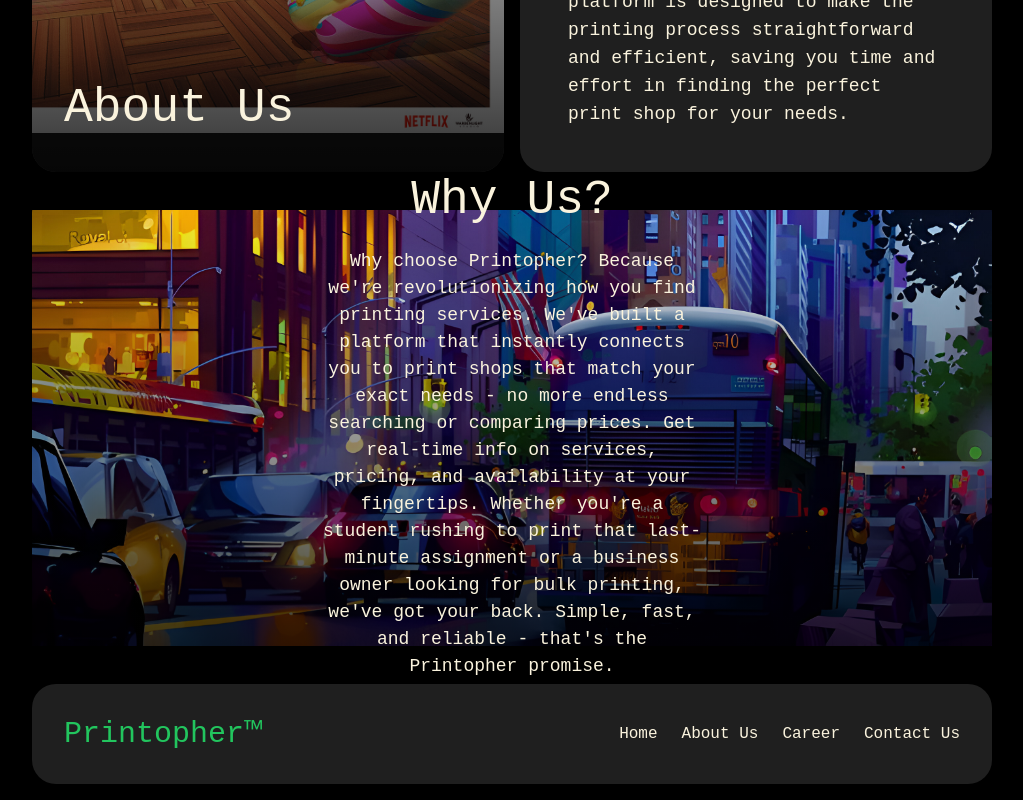
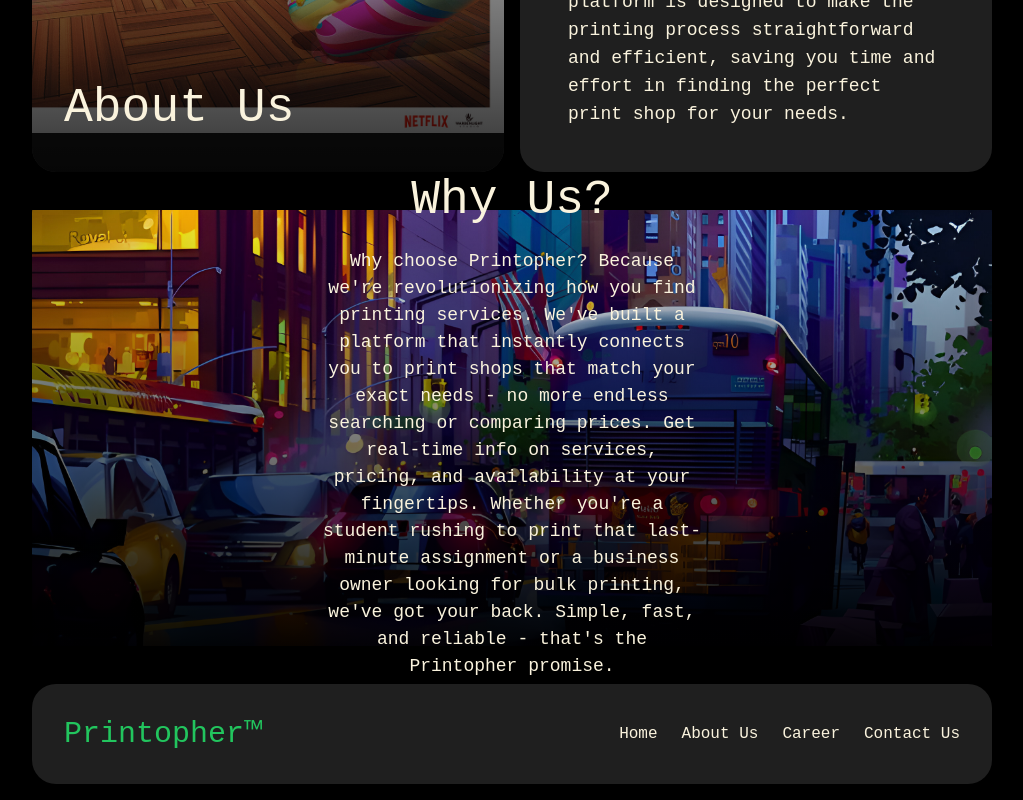
Before and after one commit to itssahilhere/climato, a React (Create React App) app in the folder client/: page /landing in a window 1280 px wide. Shown: the part 902-1702 px from the top of the page, without its empty margins (128-1151 px from the left). Built offline with nearby package versions, Linux system fonts and the light colour scheme.

Commit message:
removed opacity of dark layer on images to enhance text readability

```diff
--- a/client/src/pages/landingpage.js
+++ b/client/src/pages/landingpage.js
@@ -123,7 +123,7 @@
           backgroundPosition: "center",
         }}
       >
-        <div className="absolute inset-0 rounded-3xl bg-gradient-to-b from-transparent to-black opacity-80 z-0"></div>
+        <div className="absolute inset-0 rounded-3xl bg-gradient-to-b from-transparent to-black z-0"></div>
 
         <div className="relative z-10">
           <p className="text-center text-5xl mb-4">Why Us?</p>
```
